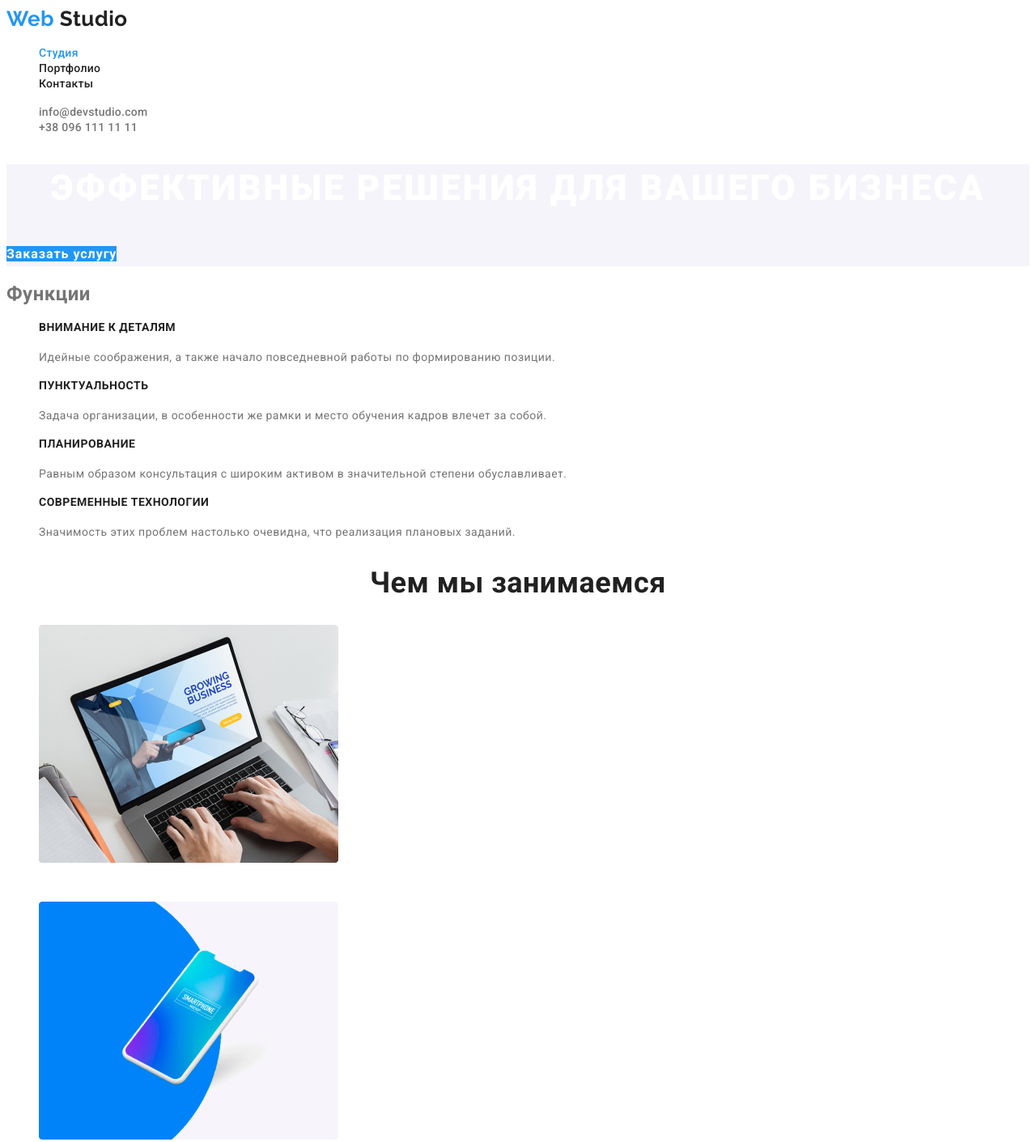
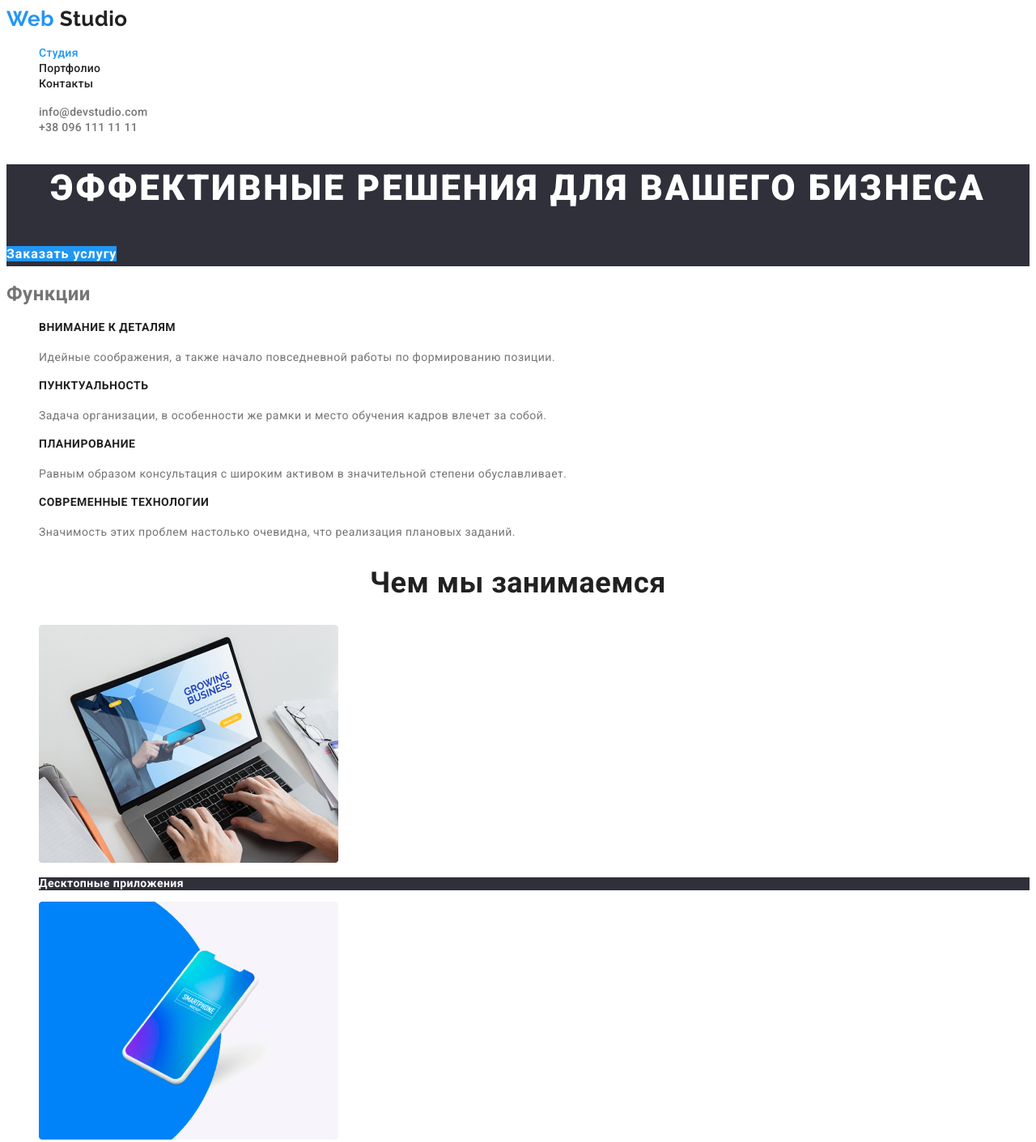
Before and after one commit to Buhaiov-A/goit-markup-hw-02, a plain HTML site: page index.html in a window 1280 px wide. Shown: the top 1411 px of the page at 81% size. Drawn offline with Linux system fonts and the light colour scheme.

Commit message:
Исправлен текст и некоторый фон

```diff
--- a/css/studio.css
+++ b/css/studio.css
@@ -9,7 +9,7 @@
 
 /* Hero */
 .section-hero {
-  background-color: var(--secondary--bg-color);
+  background-color: var(--footer-bg-color);
 }
 .hero-title {
   color: var(--white-color);
@@ -67,6 +67,7 @@
 
 .works-cards .card {
   color: var(--white-color);
+  background-color: var(--footer-bg-color);
 
   font-weight: 700;
   font-size: 14px;
--- a/index.html
+++ b/index.html
@@ -223,7 +223,7 @@
       </div>
 
       <div>
-        <b class="addr">подписаться на рассылку</b>
+        <b class="addr">подпишитесь на рассылку</b>
         <a href="" class="button primary" aria-label="Подписаться"
           >Подписаться</a
         >
```
Also changed, not shown: portfolio.html (+1 -1 lines).
